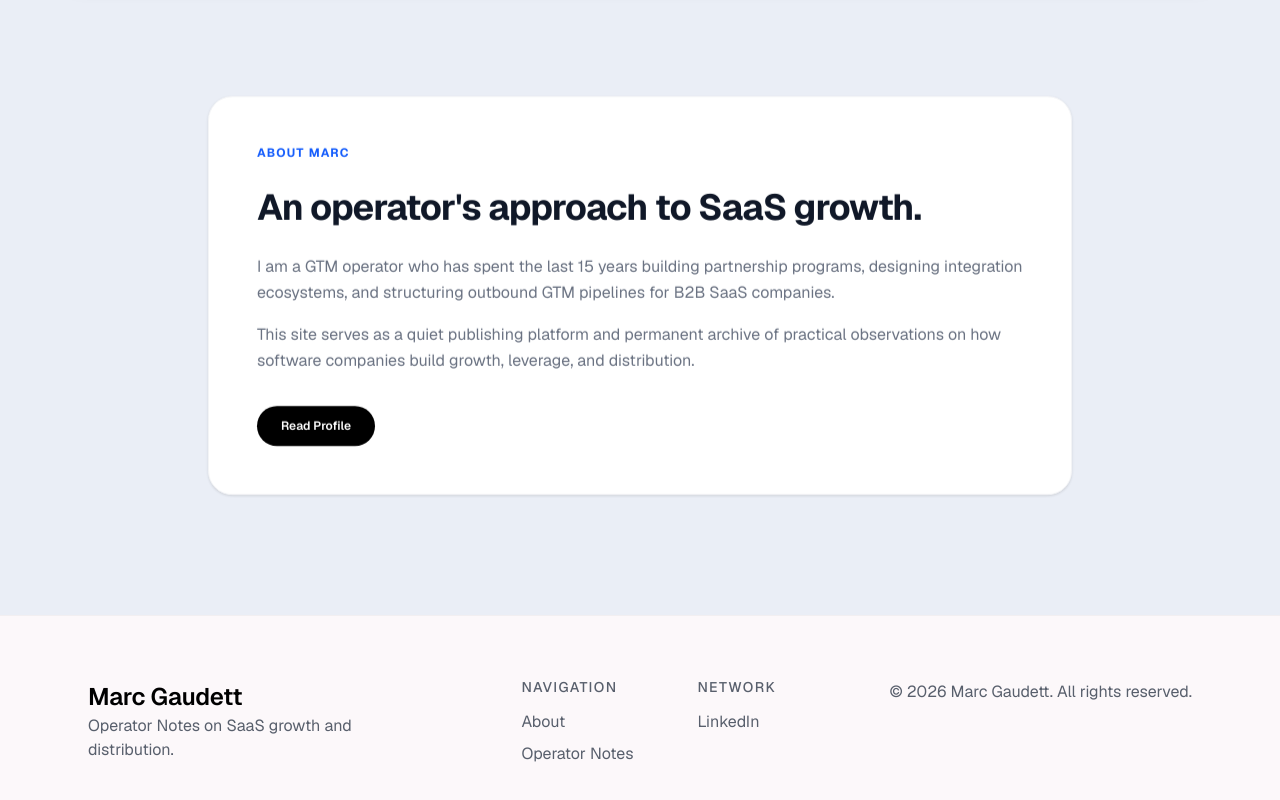
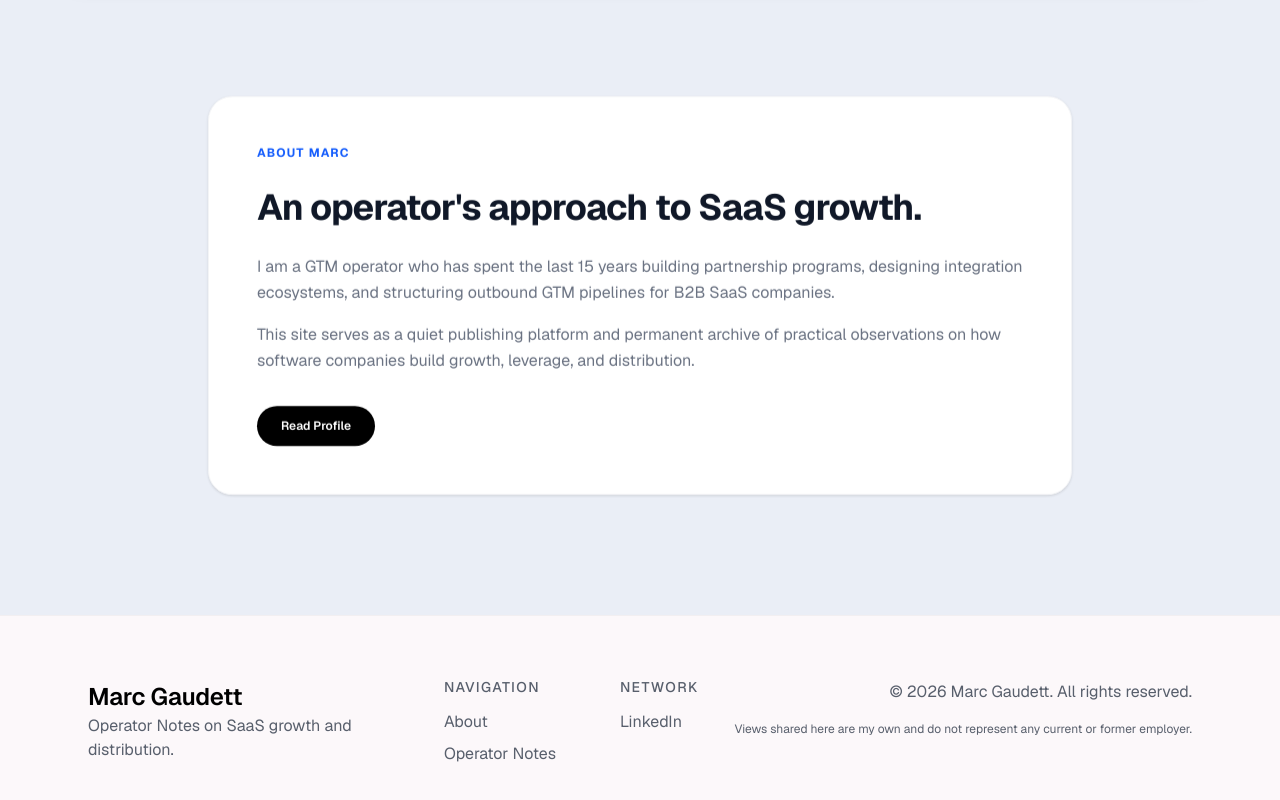
Before and after one commit to itsAnurag07/Marc-Gaudett, a Next.js app: page / in a window 1280 px wide. Shown: the part 1847-2647 px from the top of the page. Built offline with nearby package versions, Linux system fonts and the light colour scheme.

Commit message:
feat: add employer disclaimer to footer

```diff
--- a/src/components/Footer.tsx
+++ b/src/components/Footer.tsx
@@ -66,6 +66,9 @@ export default function Footer({ onScrollToSection }: FooterProps) {
           <p className="font-body-md text-body-md text-secondary">
             © {new Date().getFullYear()} Marc Gaudett. All rights reserved.
           </p>
+          <p className="text-xs text-secondary leading-relaxed">
+            Views shared here are my own and do not represent any current or former employer.
+          </p>
         </div>
       </div>
     </footer>
```
